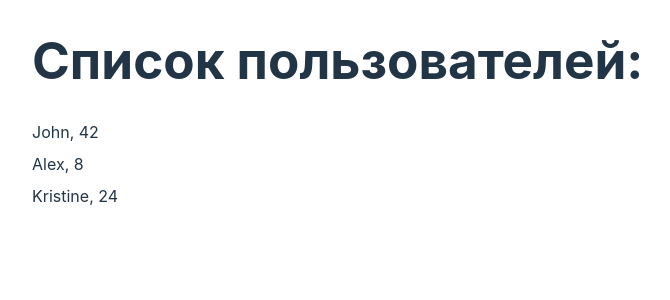
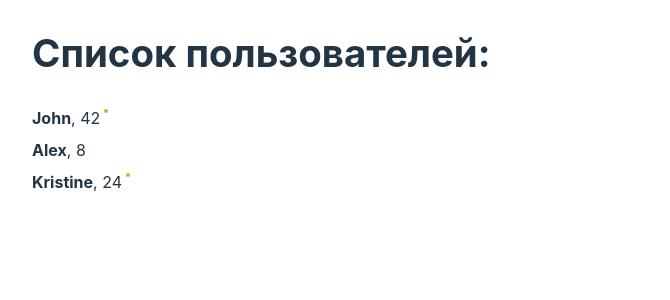
Before and after one commit to hellsgor/react-optimization-learn, a React (Vite) app: page / in a window 1280 px wide. Shown: the top 300 px of the page, without its empty margins (0-670 px from the left). Built offline with nearby package versions, Linux system fonts and the light colour scheme.

Commit message:
Feat[UsersList]: created component

```diff
--- /dev/null
+++ b/src/components/UserItem/UserItem.jsx
@@ -0,0 +1,24 @@
+import classes from './UserItem.module.css';
+import PropTypes from 'prop-types';
+
+export const UserItem = ({ user }) => {
+  const classesArr = [classes.userItem];
+  user.isActive && classesArr.push(classes.active);
+
+  return (
+    <div className={classesArr.join(' ')} data-user-id={user.id}>
+      <p>
+        <strong>{user.name}</strong>, <span>{user.age}</span>
+      </p>
+    </div>
+  );
+};
+
+UserItem.propTypes = {
+  user: PropTypes.shape({
+    name: PropTypes.string.isRequired,
+    age: PropTypes.number.isRequired,
+    isActive: PropTypes.bool,
+    id: PropTypes.number.isRequired,
+  }).isRequired,
+};
--- /dev/null
+++ b/src/components/UserItem/UserItem.module.css
@@ -0,0 +1,20 @@
+.userItem {
+  position: relative;
+  width: fit-content;
+}
+
+.active p {
+  padding-right: 8px;
+}
+
+.active p::after {
+  display: block;
+  width: 4px;
+  height: 4px;
+  content: '';
+  background-color: yellowgreen;
+  border-radius: 50%;
+  position: absolute;
+  top: 0.2rem;
+  right: 0;
+}
--- a/src/components/UsersList/UsersList.jsx
+++ b/src/components/UsersList/UsersList.jsx
@@ -1,19 +1,20 @@
 import PropTypes from 'prop-types';
 
 import classes from './UsersList.module.css';
+import { UserItem } from '../UserItem/UserItem';
 
 export const UsersList = ({ users = [] }) => {
   return (
-    <div className={classes.usersList}>
-      <h1>Список пользователей:</h1>
+    <section className={classes.usersList}>
+      <h2>Список пользователей:</h2>
       <ul>
         {users.map((user) => (
           <li key={user.id}>
-            {user.name}, {user.age}
+            <UserItem user={user} />
           </li>
         ))}
       </ul>
-    </div>
+    </section>
   );
 };
 
@@ -22,6 +23,7 @@ UsersList.propTypes = {
     PropTypes.shape({
       name: PropTypes.string.isRequired,
       age: PropTypes.number.isRequired,
+      isActive: PropTypes.bool,
       id: PropTypes.number.isRequired,
     }),
   ),
```
